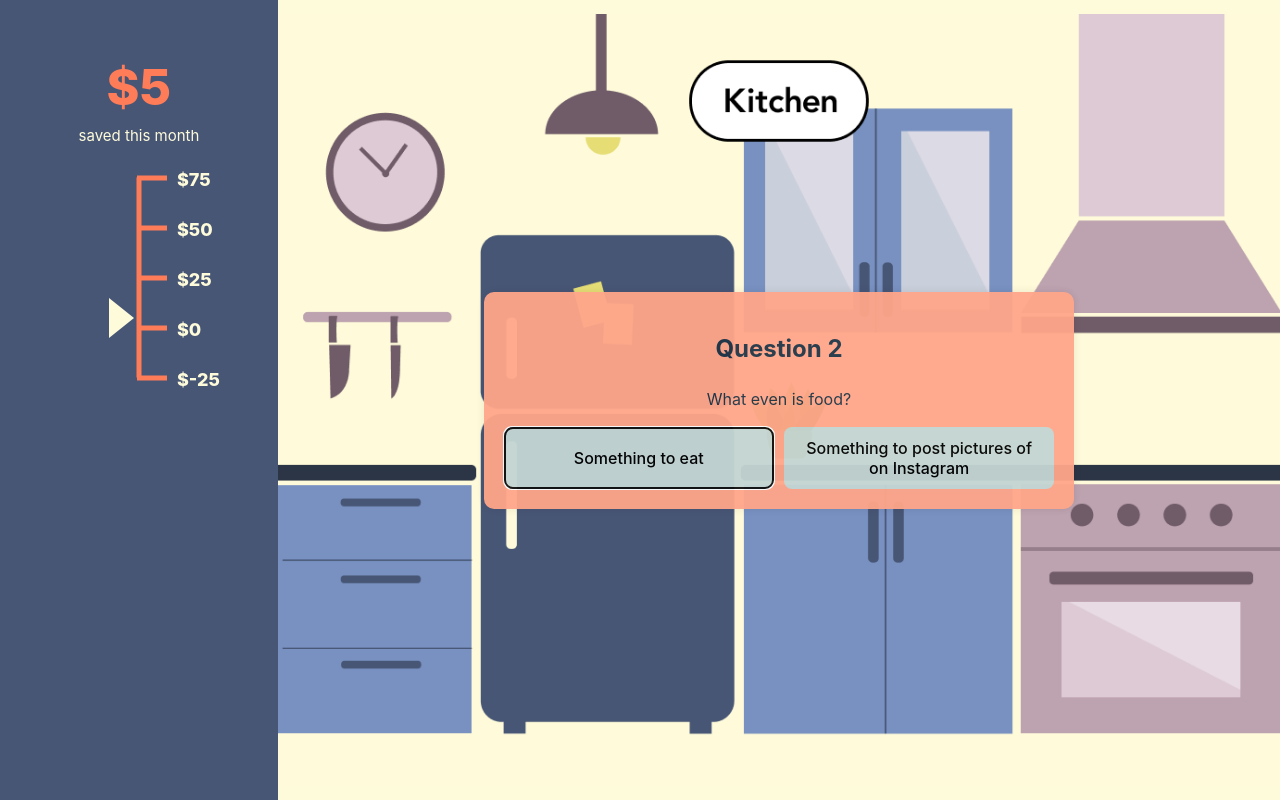
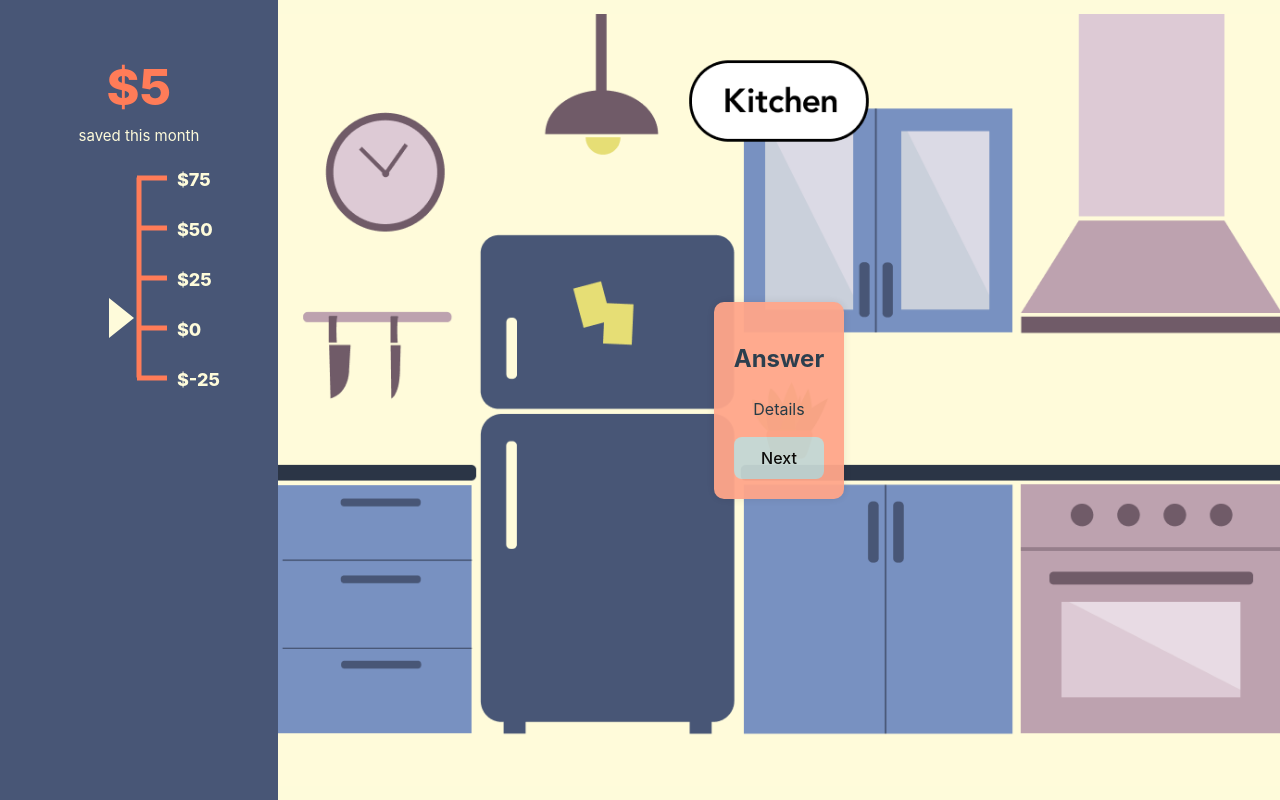
Before and after one commit to christyc01/food-game, a Svelte app: page / in a window 1280 px wide. Both pictures are taken after a click on the button "Something to eat". Built offline with nearby package versions, Linux system fonts and the light colour scheme.

Commit message:
Switch between question and answer

```diff
--- a/src/App.svelte
+++ b/src/App.svelte
@@ -2,12 +2,16 @@
 	let count = 0;
 	let questionNumber = 1;
 	let sliderPointer;
+	let showAnswer;
+	let showQuestion;
+	let toggleAnswerOn = false;
 
 	const handleClickA = () => {
 		if (count >= 75) {
 			alert("You've saved enough money to buy a new car!");
 			return;
 		}
+		toggleAnswerOn = true;
 		count += 5;
 		questionNumber += 1;
 	};
@@ -16,11 +20,25 @@
 			alert("You've spent too much money on food this month!");
 			return;
 		}
+		toggleAnswerOn = true;
 		count -= 5;
 		questionNumber += 1;
 	};
 
+	const handleClickNext = () => {
+		toggleAnswerOn = false;
+	};
+
 	const sliderLinesPositions = [-25, 0, 25, 50, 75];
+	$: {
+		if (toggleAnswerOn && showAnswer && showQuestion) {
+			showAnswer.style.display = "block";
+			showQuestion.style.display = "none";
+		} else if (!toggleAnswerOn && showAnswer && showQuestion) {
+			showAnswer.style.display = "none";
+			showQuestion.style.display = "block";
+		}
+	}
 
 	$: {
 		if (sliderPointer) {
@@ -58,7 +76,7 @@
 			</div>
 		</div>
 		<div class="image">
-			<div class="popup-question">
+			<div class="popup-question" bind:this={showQuestion}>
 				<h2>Question {questionNumber}</h2>
 				<p>What even is food?</p>
 				<div class="buttons">
@@ -66,6 +84,13 @@
 					<button on:click={handleClickB}
 						>Something to post pictures of on Instagram</button
 					>
+				</div>
+			</div>
+			<div class="popup-answer" bind:this={showAnswer}>
+				<h2>Answer</h2>
+				<p>Details</p>
+				<div class="buttons">
+					<button on:click={handleClickNext}>Next</button>
 				</div>
 			</div>
 		</div>
@@ -122,6 +147,15 @@
 		align-items: center;
 	}
 	.popup-question {
+		position: absolute;
+		background-color: #ffa68a;
+		opacity: 0.95;
+		padding: 20px;
+		border-radius: 10px;
+		box-shadow: 0 0 10px 0 rgba(0, 0, 0, 0.1);
+	}
+	.popup-answer {
+		display: none;
 		position: absolute;
 		background-color: #ffa68a;
 		opacity: 0.95;
```
